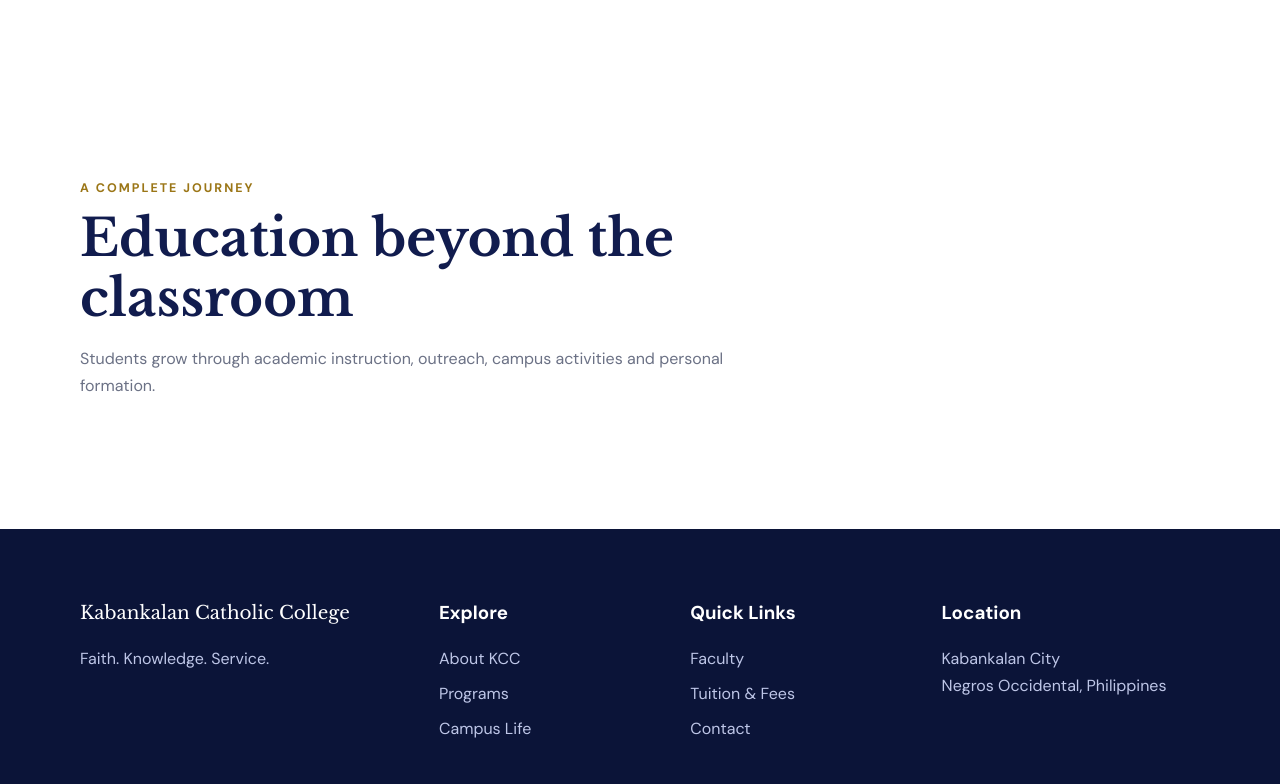
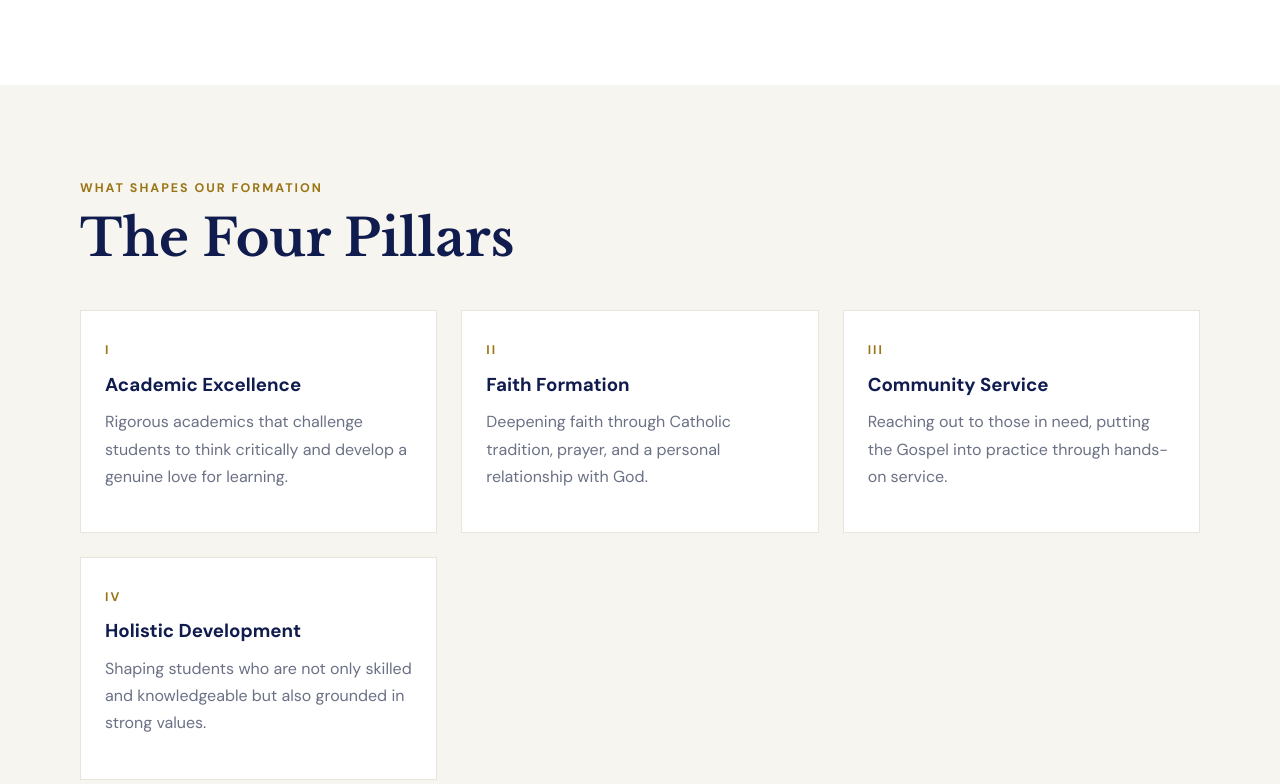
Before and after one commit to giandistajo21-bit/Distajo-project-2, a plain HTML site: page about.html in a window 1280 px wide. Shown: the part 2901-3685 px from the top of the page. Drawn offline with nearby package versions, Linux system fonts and the light colour scheme.

Commit message:
adding the four pillars

```diff
--- a/about.html
+++ b/about.html
@@ -23,6 +23,15 @@
     <article class="card"><div class="card-body"><span class="eyebrow">S</span><h3>Synodality</h3><p>A KCCian journeys together with others in communion, fostering collaboration and active participation in the mission of the Church and community.</p></div></article>
   </div>
 </div></section>
+  <section class="section bg-cream"><div class="container">
+    <div class="section-heading"><span class="eyebrow">What shapes our formation</span><h2>The Four Pillars</h2></div>
+    <div class="cards">
+      <article class="card"><div class="card-body"><span class="eyebrow">I</span><h3>Academic Excellence</h3><p>Rigorous academics that challenge students to think critically and develop a genuine love for learning.</p></div></article>
+      <article class="card"><div class="card-body"><span class="eyebrow">II</span><h3>Faith Formation</h3><p>Deepening faith through Catholic tradition, prayer, and a personal relationship with God.</p></div></article>
+      <article class="card"><div class="card-body"><span class="eyebrow">III</span><h3>Community Service</h3><p>Reaching out to those in need, putting the Gospel into practice through hands-on service.</p></div></article>
+      <article class="card"><div class="card-body"><span class="eyebrow">IV</span><h3>Holistic Development</h3><p>Shaping students who are not only skilled and knowledgeable but also grounded in strong values.</p></div></article>
+    </div>
+  </div></section>
 <section class="section"><div class="container"><div class="section-heading"><span class="eyebrow">A complete journey</span><h2>Education beyond the classroom</h2><p>Students grow through academic instruction, outreach, campus activities and personal formation.</p></div></div></section>
 </main>
 <footer class="footer"><div class="container footer-grid"><div><div class="footer-brand">Kabankalan Catholic College</div><p>Faith. Knowledge. Service.</p></div><div><h3>Explore</h3><ul><li><a href="about.html">About KCC</a></li><li><a href="courses.html">Programs</a></li><li><a href="events.html">Campus Life</a></li></ul></div><div><h3>Quick Links</h3><ul><li><a href="trainers.html">Faculty</a></li><li><a href="pricing.html">Tuition & Fees</a></li><li><a href="contact.html">Contact</a></li></ul></div><div><h3>Location</h3><p>Kabankalan City<br>Negros Occidental, Philippines</p></div></div><div class="container footer-bottom">© 2026 Kabankalan Catholic College. All rights reserved.</div></footer>
```
